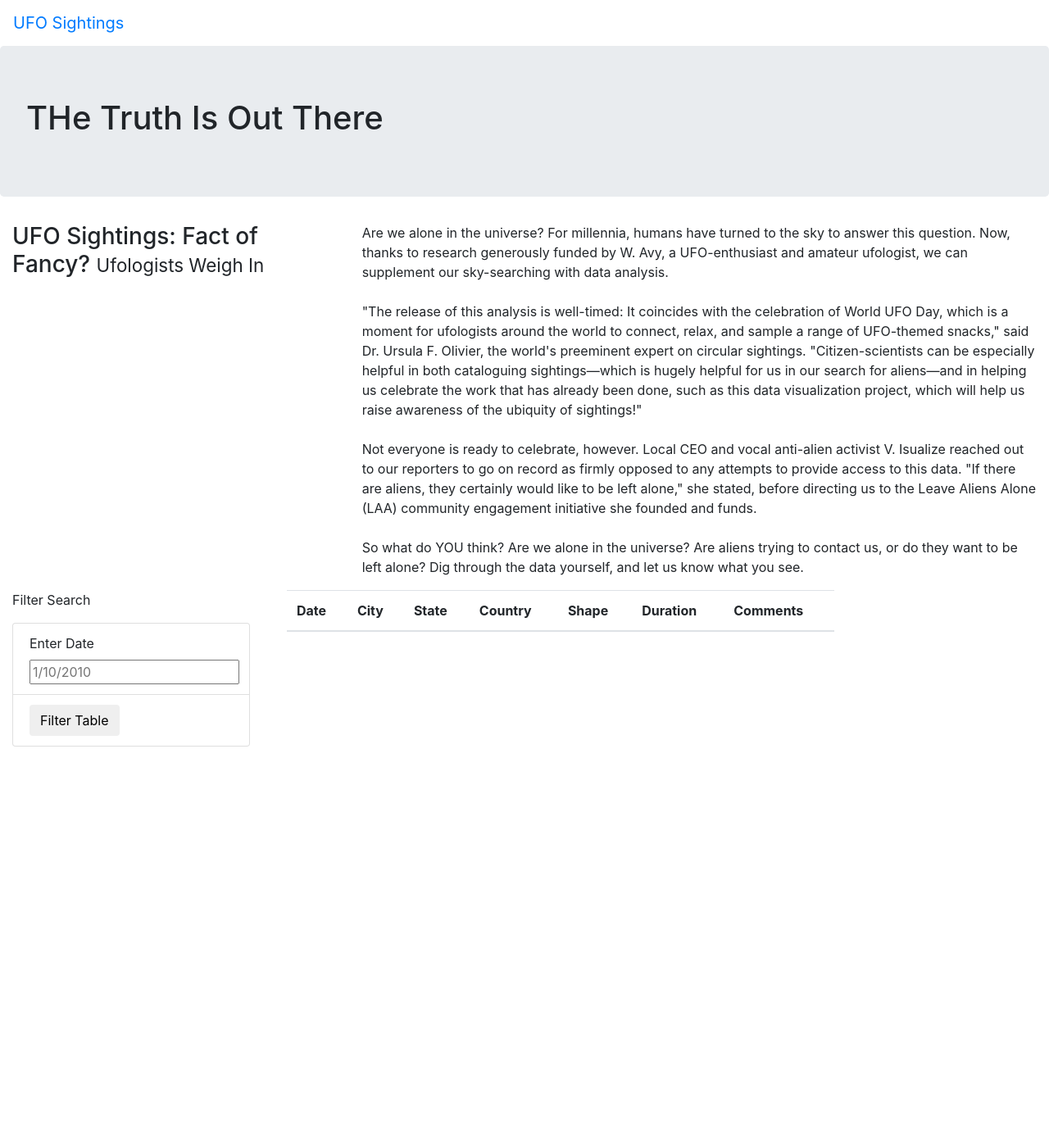
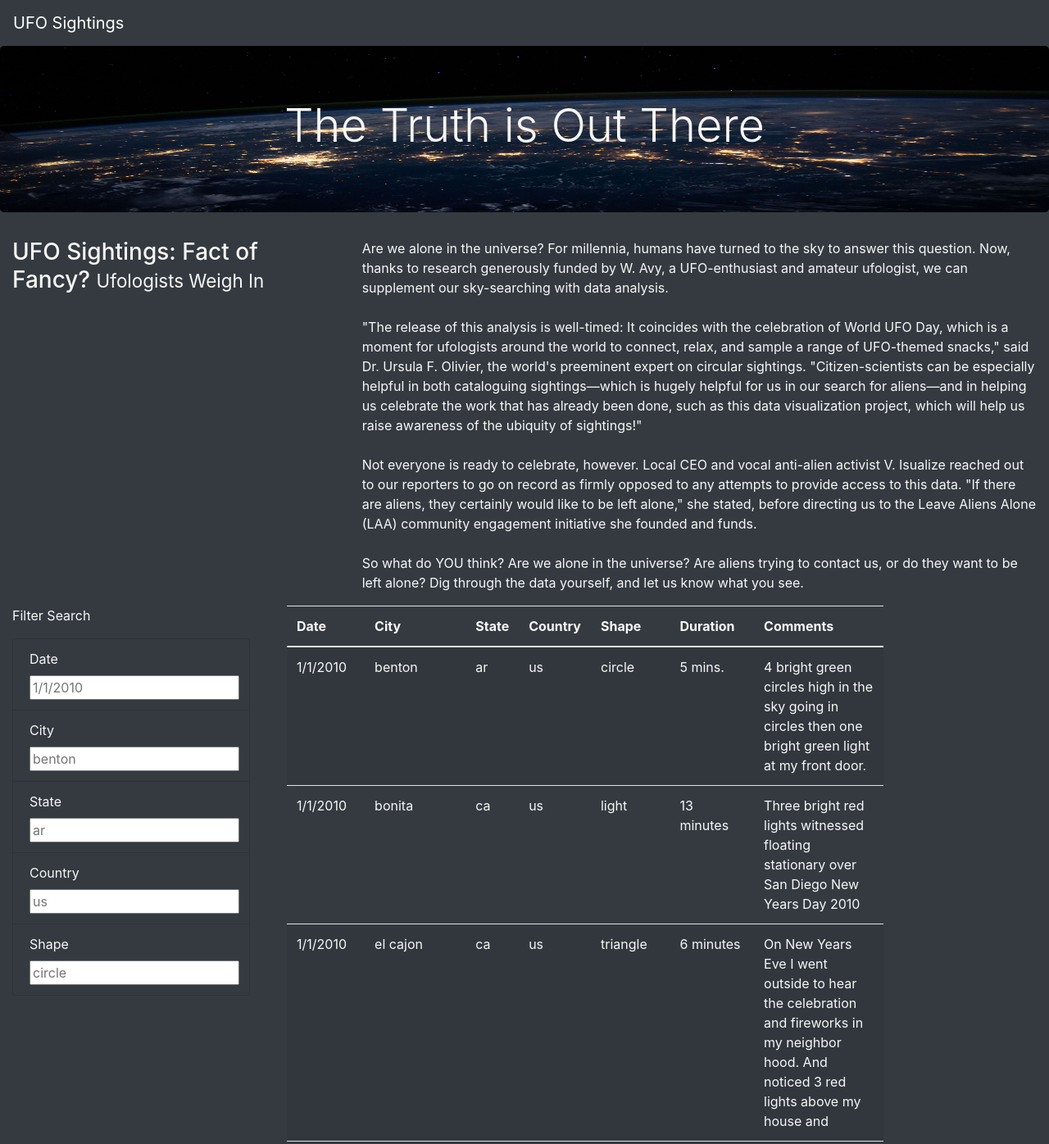
Before and after one commit to deyoungmatthew/UFOs, a plain HTML site: page index.html in a window 1280 px wide. Shown: the top 1396 px of the page at 82% size. Before the commit the page ends 911 px from the top, so only its background shows below. Drawn offline with nearby package versions, Linux system fonts and the light colour scheme.

Commit message:
added challenge

```diff
--- a/index.html
+++ b/index.html
@@ -13,16 +13,16 @@
     />
     <link rel="stylesheet" href="static/css/style.css">
 </head>
-<body>
+<body class="bg-dark">
     <div class="wrapper">
 
     </div>
-    <nav class="navbar navbar-expand-lg">
+    <nav class="navbar navbar-dark bg-dark navbar-expand-lg">
         <a class="navbar-brand" href="index.html">UFO Sightings</a>
     </nav>
     <div class="jumbotron">
-        <h1>THe Truth Is Out There</h1>
-    </div>
+        <h1 class="display-4">The Truth is Out There</h1>
+      </div>
     <div class="container-fluid">
         <div class="row">
           <div class="col-md-4">
@@ -42,18 +42,32 @@
           <div class="col-md-3">
             <form>
               <p>Filter Search</p>
-              <ul class="list-group">
-                <li class="list-group-item">
-                    <label for="date">Enter Date</label>
-                    <input type="text" placeholder="1/10/2010" id="datetime" />
+              <ul class="list-group bg-dark">
+                <li class="list-group-item bg-dark">
+                    <label for="date">Date</label>
+                    <input type="text" placeholder="1/1/2010" id="datetime" />
                 </li>
-                <li class="list-group-item">
-                    <button id="filter-btn" type="button" class="btn btn-default">Filter Table</button>
                 </li>
-            </ul>
+                    <li class = "list-group-item bg-dark">
+                    <label for="city">City</label>
+                    <input type="text" placeholder="benton" id="city" />
+                </li>
+                    <li class = "list-group-item bg-dark">
+                    <label for="state">State</label>
+                    <input type="text" placeholder="ar" id= "state" />
+                </li>
+                    <li class = "list-group-item bg-dark">
+                    <label for="country">Country</label>
+                    <input type="text" placeholder="us" id="country" />
+                </li>
+                 <li class = "list-group-item bg-dark">
+                    <label for="shape">Shape</label>
+                    <input type="text" placeholder="circle" id="shape" />
+                </li>
+                </ul>
             </form>
           </div>
-          <div class="col-md-9">
+          <div class="col-md-9 ">
             <div class="col-md-9">
                 <table class="table table-striped">
                   <thead>
@@ -73,5 +87,8 @@
           </div>
         </div>
       </div>
+      <script src="https://cdnjs.cloudflare.com/ajax/libs/d3/4.11.0/d3.js"></script>
+      <script src="static/js/data.js"></script>
+      <script src="static/js/app.js"></script>
 </body>
 </html>
--- a/static/css/style.css
+++ b/static/css/style.css
@@ -0,0 +1,10 @@
+body {
+
+    color: #f7f7f7;
+  }
+
+.jumbotron {
+   background-image: url("../images/nasa.jpg");
+   background-size: 100% 100%;
+   text-align: center;
+  }
--- a/static/js/app.js
+++ b/static/js/app.js
@@ -1,8 +1,8 @@
-// import data from data.js
+// from data.js
 const tableData = data;
 
-//Reference the HTML table using d3
-var tbody = d3.select ("tbody");
+// get table references
+var tbody = d3.select("tbody");
 
 function buildTable(data) {
   // First, clear out any existing data
@@ -11,7 +11,6 @@ function buildTable(data) {
   // Next, loop through each object in the data
   // and append a row and cells for each value in the row
   data.forEach((dataRow) => {
-
     // Append a row to the table body
     let row = tbody.append("tr");
 
@@ -20,32 +19,59 @@ function buildTable(data) {
     Object.values(dataRow).forEach((val) => {
       let cell = row.append("td");
       cell.text(val);
-        }
-      );
+    });
   });
 }
 
-  function handleClick() {
-    // Grab the datetime value from the filter
-    let date = d3.select("#datetime").property("value");
+// 1. Create a variable to keep track of all the filters as an object.
+let filters = {};
+
+// 3. Use this function to update the filters.
+function updateFilters() {
+
+    // 4a. Save the element that was changed as a variable.
+  let changedElement = d3.select(this);
+
+    // 4b. Save the value that was changed as a variable.
+  let elementValue = changedElement.property("value");
+  console.log(elementValue);
+
+    // 4c. Save the id of the filter that was changed as a variable.
+  let filterId = changedElement.attr("id");
+  console.log(filterId);
+
+    // 5. If a filter value was entered then add that filterId and value
+    // to the filters list. Otherwise, clear that filter from the filters object.
+  if(elementValue){
+    filters[filterId] = elementValue;
+  }
+  else {
+    delete filters[filterId];
+  }
+
+    // 6. Call function to apply all filters and rebuild the table
+    filterTable();
+
+  }
+
+  // 7. Use this function to filter the table when data is entered.
+  function filterTable() {
+
+    // 8. Set the filtered data to the tableData.
     let filteredData = tableData;
 
-     // Check to see if a date was entered and filter the
-    // data using that date.
-    if (date) {
-      // Apply `filter` to the table data to only keep the
-      // rows where the `datetime` value matches the filter value
-      filteredData = filteredData.filter(row => row.datetime === date);
-    }
+    // 9. Loop through all of the filters and keep any data that
+    // matches the filter values
+    Object.entries(filters).forEach(([key, value]) => {
+      filteredData = filteredData.filter(row => row[key] === value);
+    });
 
-     // Rebuild the table using the filtered data
-    // @NOTE: If no date was entered, then filteredData will
-    // just be the original tableData.
+    // 10. Finally, rebuild the table using the filtered data
     buildTable(filteredData);
   }
 
-  // Attach an event to listen for the form button
-  d3.selectAll("#filter-btn").on("click", handleClick);
+  // 2. Attach an event to listen for changes to each filter
+  d3.selectAll("input").on("change", updateFilters);
 
   // Build the table when the page loads
   buildTable(tableData);
```
Also changed, not shown: static/js/app_1.js (added, +51 -0 lines), static/images/nasa.jpg (added). Lines whose indentation alone changed are shown as unchanged.
